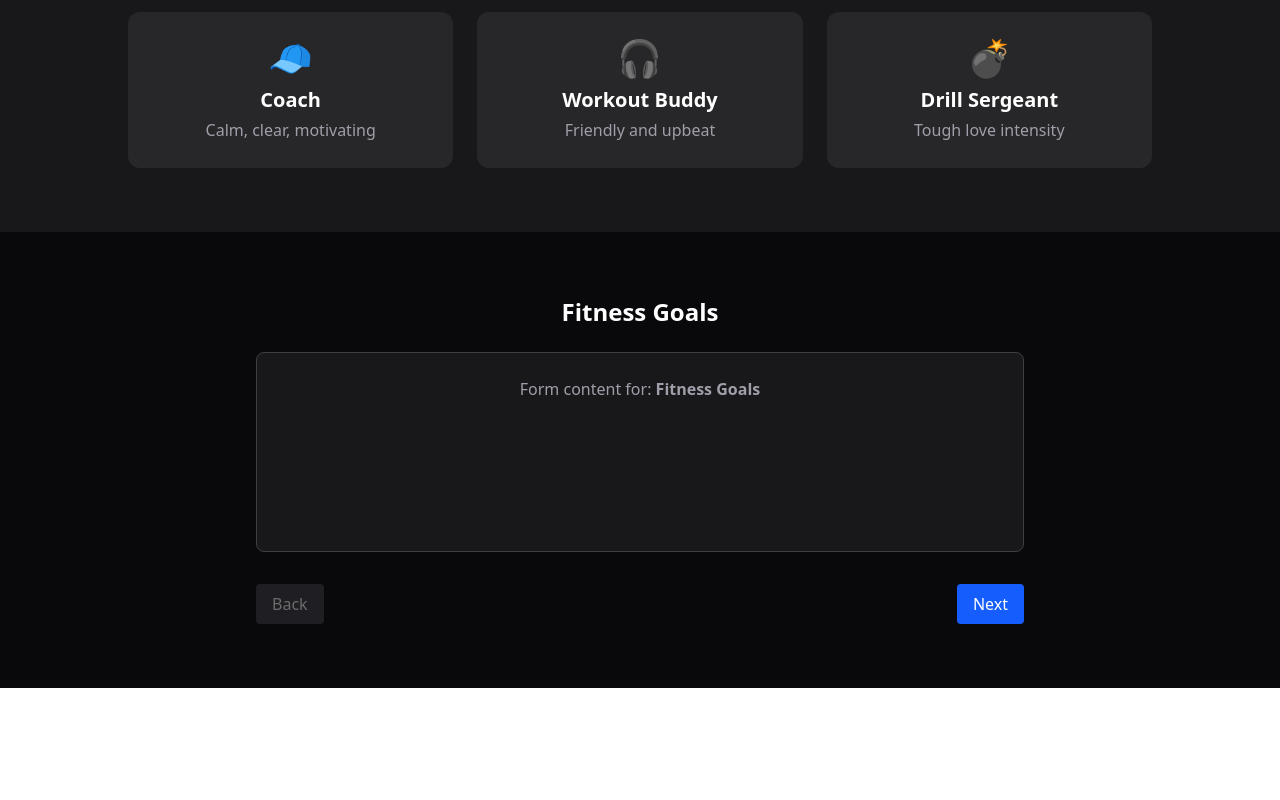
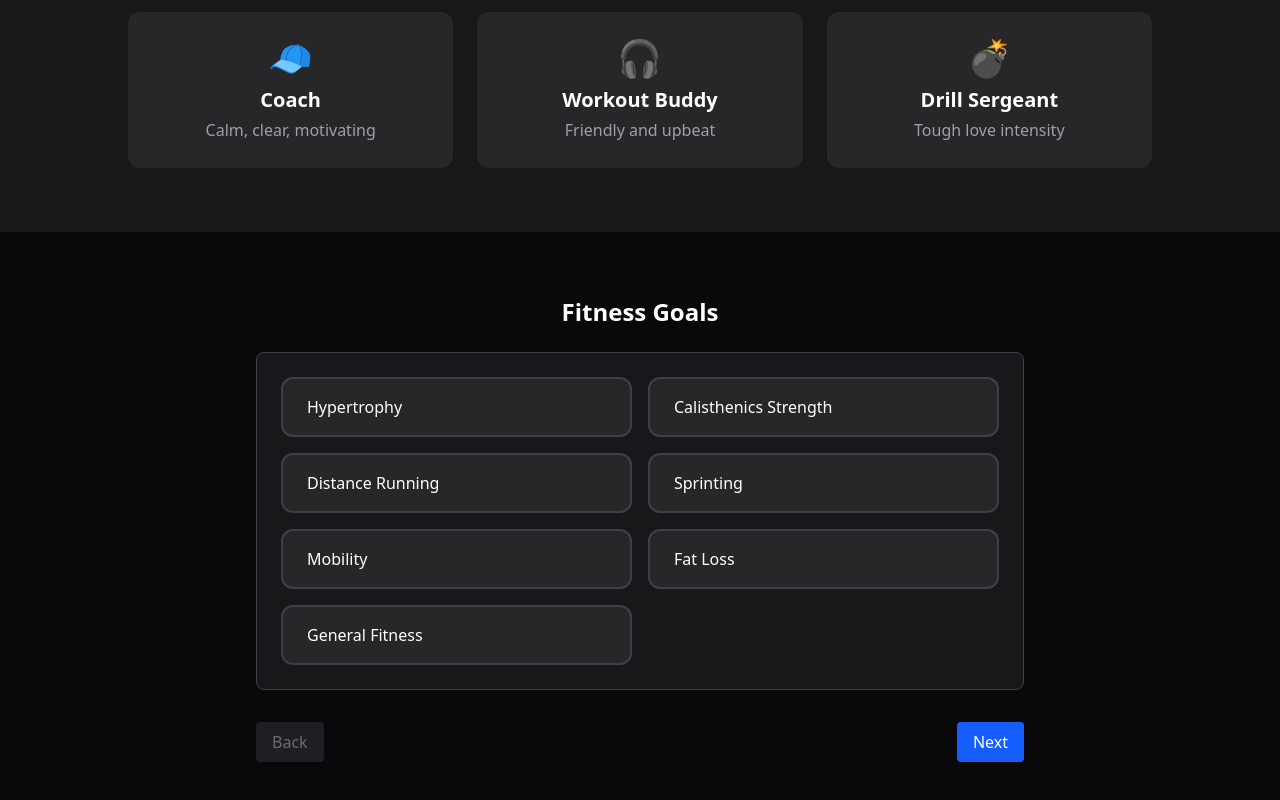
Before and after one commit to 3ixas/khepri, a React (Vite) app in the folder khepri-frontend/: page / in a window 1280 px wide. Shown: the part 476-1276 px from the top of the page. Before the commit the page ends 1164 px from the top, so only its background shows below. Built offline with nearby package versions, Linux system fonts and the light colour scheme.

Commit message:
Added fitness goals step with multi-select UI

```diff
--- a/khepri-frontend/src/components/form/MultiStepForm.tsx
+++ b/khepri-frontend/src/components/form/MultiStepForm.tsx
@@ -1,4 +1,5 @@
 import { useState } from "react";
+import FitnessGoalsStep from './steps/FitnessGoalsStep';
 
 const steps = [
   "Fitness Goals",
@@ -22,8 +23,10 @@ export default function MultiStepForm() {
 
         {/* Render the step content */}
         <div className="min-h-[200px] bg-zinc-900 p-6 rounded-lg border border-zinc-700">
-          <p className="text-center text-zinc-400">Form content for: <strong>{steps[step]}</strong></p>
+            {step === 0 && <FitnessGoalsStep />}
+            {/* placeholder for other steps */}
         </div>
+
 
         {/* Navigation */}
         <div className="mt-8 flex justify-between">
--- /dev/null
+++ b/khepri-frontend/src/components/form/steps/FitnessGoalsStep.tsx
@@ -0,0 +1,42 @@
+import { useState } from "react";
+
+const goals = [
+  { id: "hypertrophy", label: "Hypertrophy" },
+  { id: "calisthenics", label: "Calisthenics Strength" },
+  { id: "distance", label: "Distance Running" },
+  { id: "sprinting", label: "Sprinting" },
+  { id: "mobility", label: "Mobility" },
+  { id: "fatloss", label: "Fat Loss" },
+  { id: "general", label: "General Fitness" },
+];
+
+export default function FitnessGoalsStep() {
+  const [selected, setSelected] = useState<string[]>([]);
+
+  const toggleGoal = (goalId: string) => {
+    setSelected((prev) =>
+      prev.includes(goalId) ? prev.filter((id) => id !== goalId) : [...prev, goalId]
+    );
+  };
+
+  return (
+    <div className="grid sm:grid-cols-2 gap-4">
+      {goals.map((goal) => {
+        const isActive = selected.includes(goal.id);
+        return (
+          <button
+            key={goal.id}
+            onClick={() => toggleGoal(goal.id)}
+            className={`w-full py-4 px-6 rounded-xl text-left border-2 transition ${
+              isActive
+                ? "bg-blue-600 border-blue-400 text-white"
+                : "bg-zinc-800 border-zinc-700 hover:border-zinc-500"
+            }`}
+          >
+            {goal.label}
+          </button>
+        );
+      })}
+    </div>
+  );
+}
```
